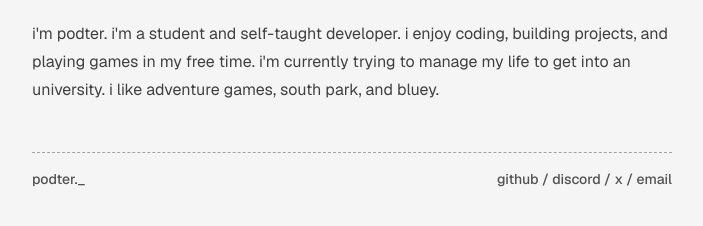
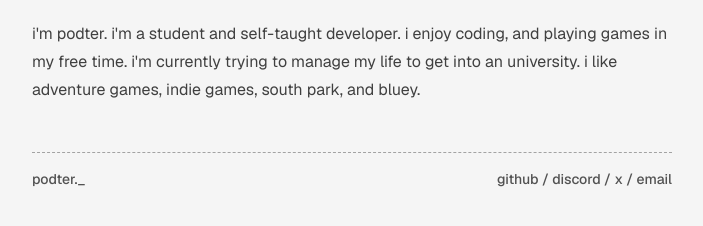
Before and after one commit to Podter/podter.me, an Astro site: page / in a window 1280 px wide. Shown: the part 160-386 px from the top of the page, without its empty margins (288-991 px from the left). Built offline with nearby package versions, Linux system fonts and the light colour scheme; Astro itself is replaced by a stand-in of ours.

Commit message:
Update index.astro

```diff
--- a/src/pages/index.astro
+++ b/src/pages/index.astro
@@ -8,8 +8,8 @@ export const prerender = true;
   <h1 class="font-serif text-3xl font-medium">nonthaphat chaisu</h1>
   <p class="prose prose-neutral dark:prose-invert">
     i&apos;m podter. i&apos;m a student and self-taught developer. i enjoy
-    coding, building projects, and playing games in my free time. i&apos;m
-    currently trying to manage my life to get into an university. i like
-    adventure games, south park, and bluey.
+    coding, and playing games in my free time. i&apos;m currently trying to
+    manage my life to get into an university. i like adventure games, indie
+    games, south park, and bluey.
   </p>
 </Layout>
```
